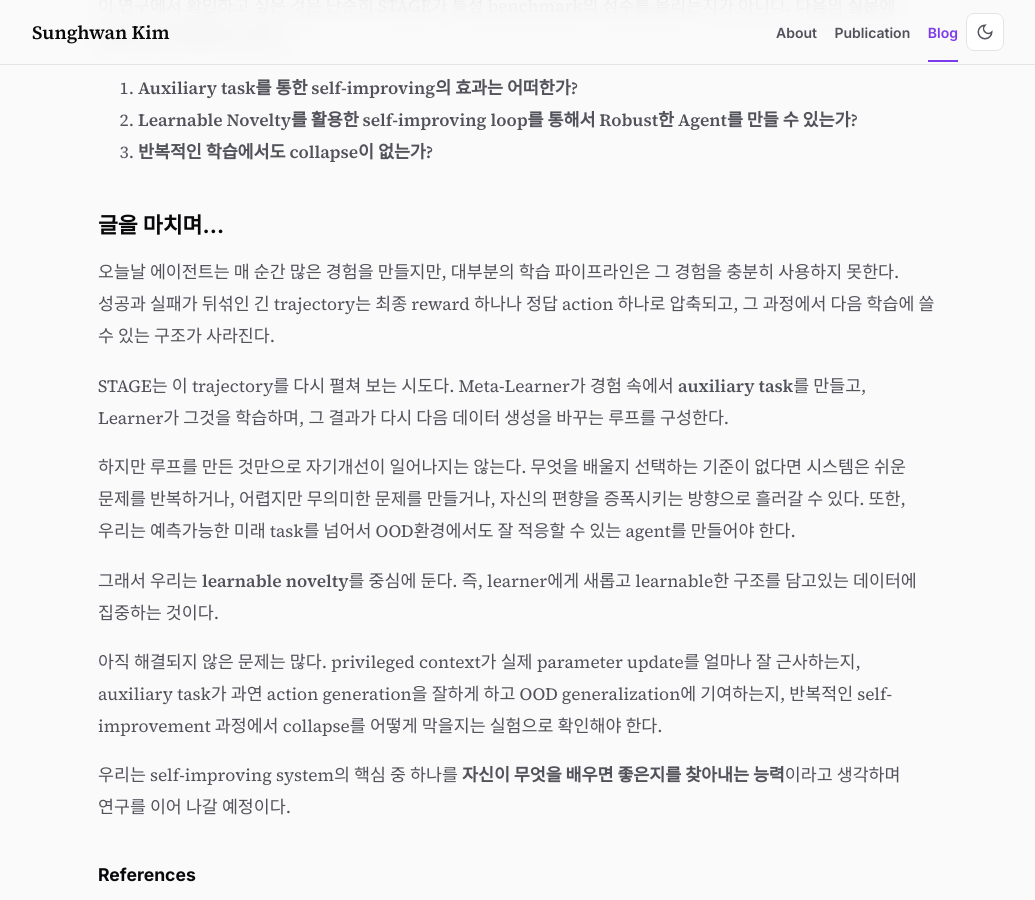
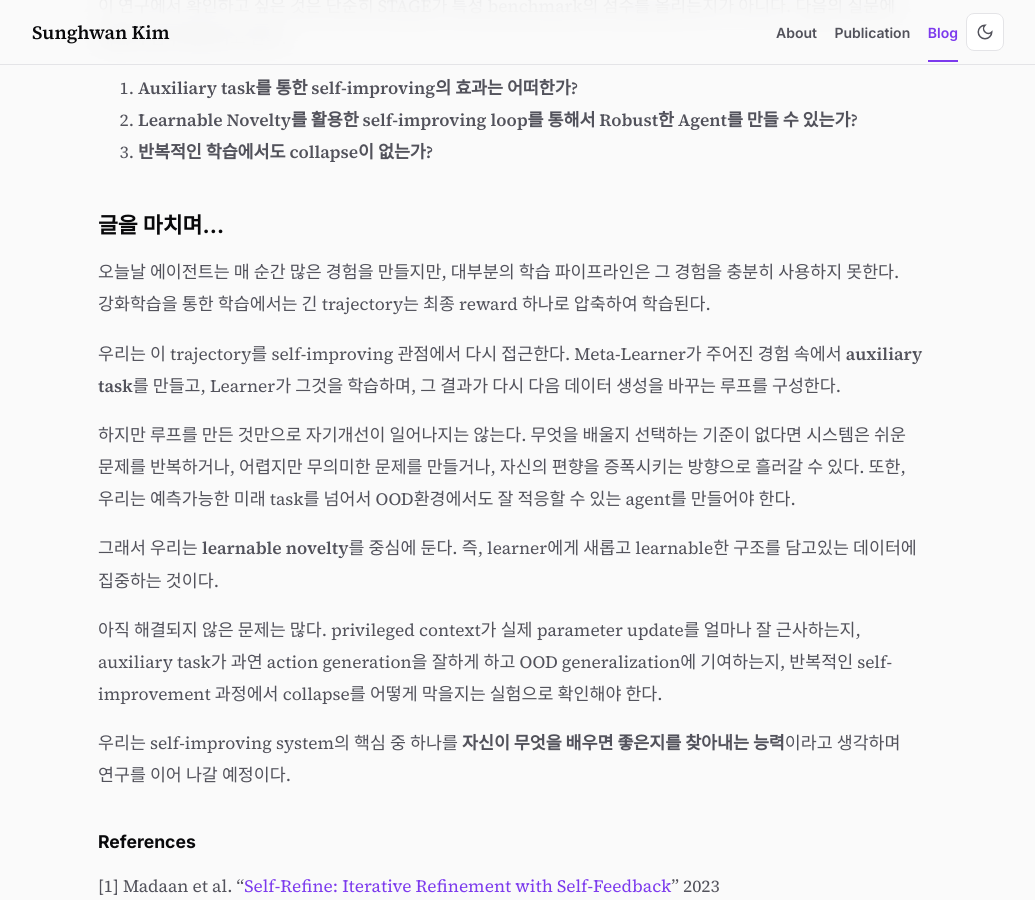
Before and after one commit to kimsh0507/kimsh0507.github.io, a Jekyll site: the page built from _posts/2026-07-21-self-improving.md, in a window 1280 px wide and 900 px high, scrolled down 8638 px. Shown: the whole window, without its empty margins (122-1157 px from the left). Built offline with Jekyll 4.4.1, drawn with Linux system fonts in a browser that asks for light colours; some of the changed text lies outside the part shown.

Commit message:
add blog post

```diff
--- a/_posts/2026-07-21-self-improving.md
+++ b/_posts/2026-07-21-self-improving.md
@@ -73,7 +73,7 @@ Zero-data self-play의 매력은 분명하다. 별도의 human effort 없이 모
 
 ## 1.2 Why 'Trajectory'?
 
-우리가 선택한 source \(\mathcal{D}_s\)는 에이전트의 trajectory다. 현재 모델이 직접 만든 기록일 수도 있고, 다른 모델이나 과거 버전의 에이전트가 남긴 기록일 수도 있다.
+우리가 선택한 source $\mathcal{D}_s$는 에이전트의 trajectory다. 현재 모델이 직접 만든 기록일 수도 있고, 다른 모델이나 과거 버전의 에이전트가 남긴 기록일 수도 있다.
 
 trajectory를 고른 첫 번째 이유는 **정보 밀도**다. 하나의 trajectory에는 다음 정보가 함께 들어 있다.
 
@@ -248,9 +248,9 @@ $$\log \frac{p_\theta(A \mid Q, C)}{p_\theta(A \mid Q)}$$
 
 ## 글을 마치며...
 
-오늘날 에이전트는 매 순간 많은 경험을 만들지만, 대부분의 학습 파이프라인은 그 경험을 충분히 사용하지 못한다. 성공과 실패가 뒤섞인 긴 trajectory는 최종 reward 하나나 정답 action 하나로 압축되고, 그 과정에서 다음 학습에 쓸 수 있는 구조가 사라진다.
+오늘날 에이전트는 매 순간 많은 경험을 만들지만, 대부분의 학습 파이프라인은 그 경험을 충분히 사용하지 못한다. 강화학습을 통한 학습에서는  긴 trajectory는 최종 reward 하나로 압축하여 학습된다.
 
-STAGE는 이 trajectory를 다시 펼쳐 보는 시도다. Meta-Learner가 경험 속에서 **auxiliary task**를 만들고, Learner가 그것을 학습하며, 그 결과가 다시 다음 데이터 생성을 바꾸는 루프를 구성한다.
+우리는 이 trajectory를 self-improving 관점에서 다시 접근한다. Meta-Learner가 주어진 경험 속에서 **auxiliary task**를 만들고, Learner가 그것을 학습하며, 그 결과가 다시 다음 데이터 생성을 바꾸는 루프를 구성한다.
 
 하지만 루프를 만든 것만으로 자기개선이 일어나지는 않는다. 무엇을 배울지 선택하는 기준이 없다면 시스템은 쉬운 문제를 반복하거나, 어렵지만 무의미한 문제를 만들거나, 자신의 편향을 증폭시키는 방향으로 흘러갈 수 있다. 또한, 우리는 예측가능한 미래 task를 넘어서 OOD환경에서도 잘 적응할 수 있는 agent를 만들어야 한다.
 
```
Also changed, not shown: other parts of _posts/2026-07-21-self-improving.md (+1 -1 lines).
